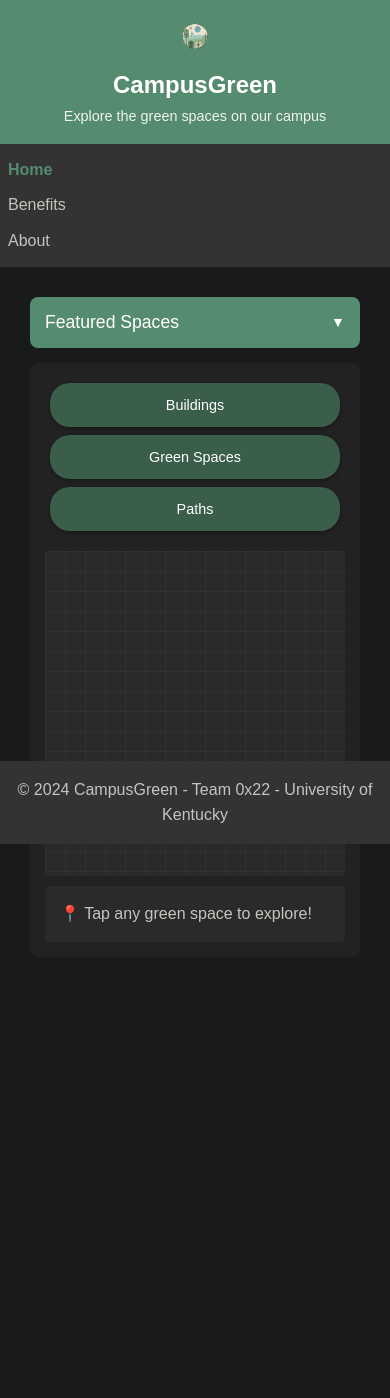
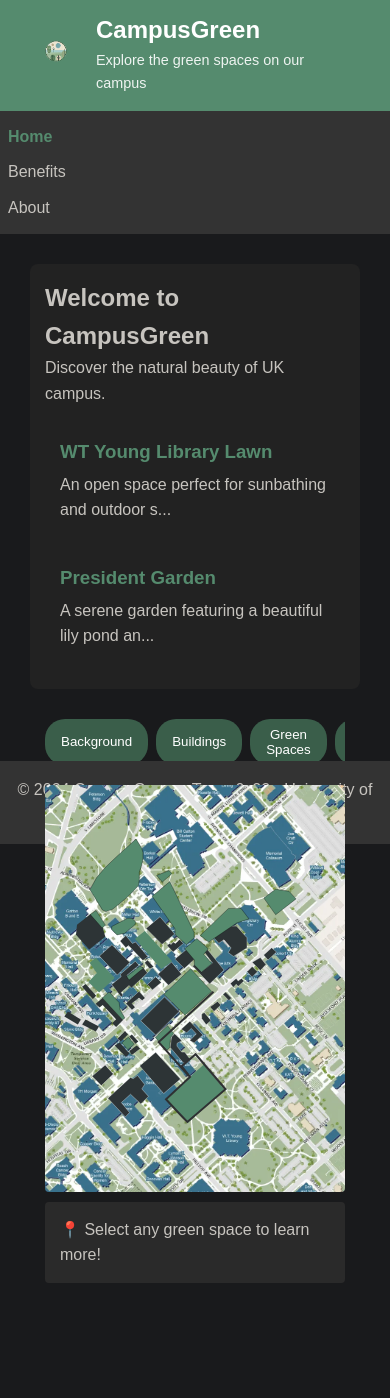
Before and after one commit to Niveusgh/Campus-greenspace-explorer, a Flask app: page / in a window 390 px wide. Before the commit the page ends 942 px from the top, so only its background shows below. Run offline with Flask 3, Linux system fonts and the light colour scheme.

Commit message:
background img update and svg file aligment

```diff
--- a/app.py
+++ b/app.py
@@ -1,19 +1,37 @@
-from flask import Flask, render_template
-from flask import send_from_directory
+from flask import Flask, render_template, send_from_directory
+from datetime import datetime
 import os
 
 app = Flask(__name__)
 
-# Add this line for development
+# Development configuration
 app.config['SEND_FILE_MAX_AGE_DEFAULT'] = 0
 
+# Campus data dictionary - main feature content
+CAMPUS_DATA = {
+    'map_layers': [
+        {'id': 'buildings', 'name': 'Buildings'},
+        {'id': 'spaces', 'name': 'Green Spaces'},
+        {'id': 'paths', 'name': 'Paths'}
+    ],
+    'location_info': {
+        'WT Young Library Lawn': {
+            'description': 'An open space perfect for sunbathing and outdoor studying.',
+            'features': ['Open Grass Area', 'Study Spots', 'WiFi Access', 'Natural Shade']
+        },
+        'President Garden': {
+            'description': 'A serene garden featuring a beautiful lily pond and various native plants.',
+            'features': ['Lily Pond', 'Native Plants', 'Benches', 'Shade Trees']
+        }
+    }
+}
+
+# Main routes
 @app.route('/')
 def index():
-    return render_template('index.html')
-
-@app.route('/map')
-def map():
-    return render_template('map.html')
+    return render_template('index.html',
+                         map_layers=CAMPUS_DATA['map_layers'],
+                         location_info=CAMPUS_DATA['location_info'])
 
 @app.route('/wellness')
 def wellness():
@@ -23,19 +41,12 @@ def wellness():
 def about():
     return render_template('about.html')
 
-@app.route('/favicon.ico')
-def favicon():
-    return send_from_directory(os.path.join(app.root_path, 'static', 'images'),
-                               'favicon.ico', mimetype='image/vnd.microsoft.icon')
+# Remove /map route since map is on index
 
-# Add this route to app.py for testing
-@app.route('/test-logo')
-def test_logo():
-    try:
-        return send_from_directory(os.path.join(app.root_path, 'static', 'images'),
-                                 'logo.png')
-    except Exception as e:
-        return f"Error: {str(e)}", 404
+# Template context processor for global variables
+@app.context_processor
+def utility_processor():
+    return {'current_year': datetime.now().year}
 
 if __name__ == '__main__':
     app.run(debug=True)
--- a/static/css/main.css
+++ b/static/css/main.css
@@ -1,3 +1,4 @@
+/* Reset & Base Styles */
 * {
     margin: 0;
     padding: 0;
@@ -11,43 +12,55 @@ body {
     background-color: #191A1C;
 }
 
-/* Header Styles */
+/* Layout & Common Styles */
+main {
+    padding: 20px;
+    max-width: 1200px;
+    margin: 0 auto;
+}
+
+/* Header Components */
 header {
     background-color: #558B6E;
-    color: white;
     padding: 1rem;
+    display: flex;
+    justify-content: center;
+}
+
+.header-content {
     display: flex;
     align-items: center;
     gap: 20px;
+    margin: 0 auto;
+    padding: 0 20px;
 }
 
-/* Logo Styles */
 .logo {
-    max-height: 60px;
-    width: auto; /* Maintain aspect ratio */
-    margin: 0;
-    flex-shrink: 0;
-    transition: transform 0.2s ease;
+    width: 50px;
+    height: 50px;
+    object-fit: contain;
 }
 
 .header-text {
     display: flex;
     flex-direction: column;
-    gap: 5px; /* Add some space between title and subtitle */
+    gap: 4px;
 }
 
 .site-title {
+    color: white;
+    font-size: 1.75rem;
     margin: 0;
-    font-size: 2em;
     line-height: 1.2;
 }
 
 .site-subtitle {
+    color: rgba(255, 255, 255, 0.9);
     margin: 0;
-    opacity: 0.9;
+    font-size: 0.95rem;
 }
 
-/* Navigation Styles */
+/* Navigation */
 nav {
     background-color: #333;
     color: #C7C4BF;
@@ -69,23 +82,12 @@ nav ul li a {
     text-decoration: none;
 }
 
-/* Main Content Styles */
-main {
-    padding: 20px;
-    max-width: 1200px;
-    margin: 0 auto;
+nav ul li a.active {
+    color: #558B6E;
+    font-weight: bold;
 }
 
-/* Map Container Styles */
-#map-container {
-    height: 400px;
-    border: 1px solid #333;
-    margin-bottom: 20px;
-    background-color: #151617;
-    border-radius: 4px;
-}
-
-/* Green Space Info Styles */
+/* Content Sections */
 .green-space-info {
     background-color: #2A2A2A;
     border: 1px solid #333;
@@ -94,7 +96,46 @@ main {
     border-radius: 4px;
 }
 
-/* Footer Styles */
+/* Interactive Elements */
+.background-toggle {
+    padding: 8px 16px;
+    background: #558B6E;
+    color: white;
+    border: none;
+    border-radius: 20px;
+    cursor: pointer;
+    transition: background-color 0.3s;
+    font-size: 0.9em;
+}
+
+.background-toggle.active {
+    background: #3A5E4A;
+}
+
+/* SVG Map Elements */
+.map-background {
+    position: absolute;
+    top: 0;
+    left: 0;
+    width: 100%;
+    height: 100%;
+    object-fit: cover;
+    z-index: 1;
+    transition: opacity 0.3s ease;
+}
+
+.map-background.hidden {
+    opacity: 0;
+    pointer-events: none;
+}
+
+path:hover,
+polygon:hover {
+    cursor: pointer;
+    transition: fill 0.3s;
+}
+
+/* Footer */
 footer {
     background-color: #333;
     color: #C7C4BF;
@@ -105,135 +146,7 @@ footer {
     width: 100%;
 }
 
-/* Map Controls */
-.map-controls {
-    display: flex;
-    gap: 10px;
-    margin-bottom: 15px;
-    padding: 5px;
-}
-
-.layer-toggle {
-    padding: 10px 20px;
-    background: #333;
-    color: #C7C4BF;
-    border: 2px solid #558B6E;
-    border-radius: 20px;
-    cursor: pointer;
-    transition: all 0.3s ease;
-    font-weight: 500;
-}
-
-.layer-toggle:hover {
-    background: #3F4447;
-    border-color: #6A9F83;
-}
-
-.layer-toggle.active {
-    background: #558B6E;
-    color: white;
-    border-color: #67A282;
-    box-shadow: 0 2px 4px rgba(0,0,0,0.3);
-}
-
-/* Map Layers */
-.map-layers {
-    position: relative;
-    background: #909093; /* Lighter gray background */
-    border-radius: 4px;
-    overflow: hidden;
-    flex-grow: 1;
-    min-height: 500px;
-}
-
-.map-layers::before {
-    content: '';
-    position: absolute;
-    top: 0;
-    left: 0;
-    width: 100%;
-    height: 100%;
-    background-image:
-        linear-gradient(rgba(255,255,255,0.03) 1px, transparent 1px),
-        linear-gradient(90deg, rgba(255,255,255,0.03) 1px, transparent 1px);
-    background-size: 20px 20px;
-    pointer-events: none;
-}
-
-.map-layers svg {
-    position: absolute;
-    top: 0;
-    left: 0;
-    width: 100%;
-    height: 100%;
-}
-
-/* Building colors - adjust for better contrast */
-.layer-buildings path {
-    fill: #3F4552; /* Lighter building color */
-    stroke: #6a7790; /* Brighter outline */
-    stroke-width: 1.5;
-}
-
-.layer-spaces path {
-    fill: #558B6E;
-    stroke: #67A282;
-    stroke-width: 1.5;
-}
-
-/* Path colors - make more visible */
-.layer-paths path {
-    fill: none;
-    stroke: #999; /* Brighter paths */
-    stroke-width: 2.5;
-}
-
-/* Layer visibility */
-.layer-buildings,
-.layer-spaces,
-.layer-paths {
-    display: none;
-}
-
-.layer-buildings.visible {
-    display: block;
-    z-index: 1;
-}
-
-.layer-spaces.visible {
-    display: block;
-    z-index: 2;
-}
-
-.layer-paths.visible {
-    display: block;
-    z-index: 3;
-}
-
-/* Hover effects */
-.layer-buildings path:hover {
-    fill: #3B4150;
-}
-
-.layer-spaces path:hover {
-    fill: #67A282;
-}
-
-/* Info Panel */
-.info-panel {
-    background: #2A2A2A;
-    padding: 15px;
-    border-radius: 4px;
-    margin-top: 20px;
-    color: #C7C4BF;
-}
-
-.info-panel h3 {
-    color: #558B6E;
-    margin-bottom: 10px;
-}
-
-/* Responsive Design */
+/* Media Queries */
 @media (max-width: 600px) {
     nav ul {
         flex-direction: column;
@@ -244,33 +157,15 @@ footer {
     }
 
     .logo {
-        max-height: 50px;
+        width: 40px;
+        height: 40px;
     }
 
     .site-title {
-        font-size: 1.5em;
+        font-size: 1.5rem;
     }
 
     .site-subtitle {
-        font-size: 0.9em;
-    }
-
-    .map-controls {
-        flex-direction: column;
-    }
-
-    .layer-toggle {
-        width: 100%;
-        text-align: center;
-    }
-
-    .map-layers {
-        min-height: 300px;
+        font-size: 0.9rem;
     }
 }
-
-/* Active Navigation Link */
-nav ul li a.active {
-    color: #558B6E;
-    font-weight: bold;
-}
--- a/templates/base.html
+++ b/templates/base.html
@@ -5,27 +5,25 @@
     <meta name="viewport" content="width=device-width, initial-scale=1.0">
     <meta name="description" content="Explore University of Kentucky's campus green spaces">
     <meta name="theme-color" content="#558B6E">
-
     <title>{% block title %}CampusGreen{% endblock %}</title>
 
-    <!-- Favicon -->
     <link rel="icon" type="image/x-icon" href="{{ url_for('static', filename='images/favicon.ico') }}">
-
-    <!-- Base styles -->
     <link rel="stylesheet" href="{{ url_for('static', filename='css/main.css') }}">
-
-    <!-- Allow pages to add their own CSS -->
     {% block extra_css %}{% endblock %}
 </head>
 <body>
-    <header class="header-text">
-        <img src="{{ url_for('static', filename='images/logo.png') }}"
-             alt="CampusGreen Logo"
-             class="logo"
-             width="150"
-             height="150">
-        <h1 class="site-title">CampusGreen</h1>
-        <p class="site-subtitle">Explore the green spaces on our campus</p>
+    <header>
+        <div class="header-content">
+            <img src="{{ url_for('static', filename='images/logo.png') }}"
+                 alt="CampusGreen Logo"
+                 class="logo"
+                 width="50"
+                 height="50">
+            <div class="header-text">
+                <h1 class="site-title">CampusGreen</h1>
+                <p class="site-subtitle">Explore the green spaces on our campus</p>
+            </div>
+        </div>
     </header>
 
     <nav class="nav-bar">
@@ -37,18 +35,13 @@
     </nav>
 
     <main>
-        {% block content %}
-        {% endblock %}
+        {% block content %}{% endblock %}
     </main>
 
     <footer>
-        <p>&copy; 2024 CampusGreen - Team 0x22 - University of Kentucky</p>
+        <p>&copy; {{ current_year }} CampusGreen - Team 0x22 - University of Kentucky</p>
     </footer>
 
-    <!-- Base JavaScript -->
-    <script src="{{ url_for('static', filename='js/main.js') }}" defer></script>
-
-    <!-- Allow pages to add their own JavaScript -->
     {% block extra_js %}{% endblock %}
 </body>
 </html>
--- a/templates/index.html
+++ b/templates/index.html
@@ -1,63 +1,34 @@
 {% extends "base.html" %}
+
+{% block title %}CampusGreen - Interactive Campus Map{% endblock %}
 
 {% block extra_css %}
 <style>
-    /* Mobile-first base styles */
+    /* Layout */
     .main-container {
         display: flex;
         flex-direction: column;
         gap: 15px;
         padding: 10px;
-        margin-bottom: 70px; /* Larger footer clearance for mobile */
+        margin-bottom: 70px;
     }
 
-    /* Collapsible sidebar for mobile */
+    /* Sidebar */
     .sidebar {
         background: #222;
         border-radius: 8px;
         overflow: hidden;
     }
 
-    .sidebar-toggle {
-        width: 100%;
+    .sidebar-content {
         padding: 15px;
-        background: #558B6E;
-        color: white;
-        border: none;
-        text-align: left;
-        font-size: 1.1em;
-        cursor: pointer;
-        display: flex;
-        justify-content: space-between;
-        align-items: center;
     }
 
-    .sidebar-toggle::after {
-        content: '▼';
-        font-size: 0.8em;
-        transition: transform 0.3s;
-    }
-
-    .sidebar-toggle.active::after {
-        transform: rotate(180deg);
-    }
-
-    .sidebar-content {
-        padding: 15px;
-        display: none;
-    }
-
-    .sidebar-content.active {
-        display: block;
-    }
-
-    /* Featured spaces list */
     .green-space-list {
         margin-top: 15px;
     }
 
     .green-space-item {
-        background: #2A2A2A;
         border-radius: 4px;
         padding: 15px;
         margin-bottom: 10px;
@@ -72,53 +43,60 @@
     .green-space-item h3 {
         color: #558B6E;
         margin-bottom: 5px;
-        font-size: 1.1em;
     }
 
-    /* Map section */
+    /* Map Section */
     .map-section {
-        background: #222;
         border-radius: 8px;
         padding: 15px;
-        height: calc(100vh - 250px); /* Adjust based on your header/footer */
+        height: calc(100vh - 250px);
         display: flex;
         flex-direction: column;
     }
 
-    /* Mobile-optimized controls */
     .map-controls {
         display: flex;
         gap: 8px;
         margin-bottom: 15px;
         overflow-x: auto;
         padding-bottom: 5px;
-        -webkit-overflow-scrolling: touch;
     }
 
-    .layer-toggle {
-        padding: 10px 15px;
+    .control-button {
+        padding: 8px 16px;
         background: #558B6E;
         color: white;
         border: none;
-        border-radius: 20px; /* Rounded buttons for better touch */
+        border-radius: 20px;
         cursor: pointer;
         transition: background-color 0.3s;
-        white-space: nowrap;
-        font-size: 0.9em;
     }
 
-    .layer-toggle.active {
+    .control-button.active {
         background: #3A5E4A;
     }
 
-    /* Map container */
-    .map-layers {
+    /* Map Container */
+    .map-container {
         position: relative;
-        background: #2A2A2A;
         border-radius: 4px;
         overflow: hidden;
         flex-grow: 1;
-        touch-action: manipulation; /* Better touch handling */
+    }
+
+    .map-background {
+        position: absolute;
+        top: 0;
+        left: 0;
+        width: 100%;
+        height: 100%;
+        object-fit: cover;
+        z-index: 1;
+        transition: opacity 0.3s;
+    }
+
+    .map-background.hidden {
+        opacity: 0;
     }
 
     .map-layers svg {
@@ -127,20 +105,10 @@
         left: 0;
         width: 100%;
         height: 100%;
+        z-index: 2;
     }
 
-    /* Make SVG elements more touch-friendly */
-    path, polygon {
-        cursor: pointer;
-        transition: fill 0.3s;
-    }
-
-    path:hover, polygon:hover {
-        fill: #558B6E;
-        opacity: 0.7;
-    }
-
-    /* Bottom info panel */
+    /* Info Panel */
     .info-panel {
         background: #2A2A2A;
         padding: 15px;
@@ -149,16 +117,14 @@
         color: #C7C4BF;
         max-height: 30vh;
         overflow-y: auto;
-        -webkit-overflow-scrolling: touch;
     }
 
     .info-panel h3 {
         color: #558B6E;
         margin-bottom: 10px;
-        font-size: 1.2em;
     }
 
-    /* Desktop styles */
+    /* Desktop */
     @media (min-width: 768px) {
         .main-container {
             flex-direction: row;
@@ -170,42 +136,13 @@
             flex-shrink: 0;
         }
 
-        .sidebar-toggle {
-            display: none;
-        }
-
-        .sidebar-content {
-            display: block !important;
-            padding: 20px;
-        }
-
         .map-section {
             flex-grow: 1;
             height: calc(100vh - 200px);
         }
 
-        .map-controls {
-            flex-wrap: wrap;
-        }
-
-        .layer-toggle {
-            padding: 8px 16px;
-        }
-
         .info-panel {
             max-height: 200px;
-        }
-    }
-
-    /* Touch-specific optimizations */
-    @media (hover: none) {
-        .layer-toggle {
-            min-height: 44px; /* iOS minimum touch target */
-        }
-
-        .green-space-item {
-            padding: 12px 15px;
-            margin-bottom: 8px;
         }
     }
 </style>
@@ -213,43 +150,44 @@
 
 {% block content %}
 <div class="main-container">
+    <!-- Sidebar -->
     <aside class="sidebar">
-        <button class="sidebar-toggle">
-            Featured Spaces
-        </button>
         <div class="sidebar-content">
             <section id="welcome">
                 <h2>Welcome to CampusGreen</h2>
-                <p>Discover the natural beauty of UK.</p>
+                <p>Discover the natural beauty of UK campus.</p>
             </section>
 
             <section class="green-space-list">
-                <div class="green-space-item" data-location="WT Young Library Lawn">
-                    <h3>WT Young Library Lawn</h3>
-                    <p>An open space perfect for sunbathing.</p>
+                {% for location, info in location_info.items() %}
+                <div class="green-space-item" data-location="{{ location }}">
+                    <h3>{{ location }}</h3>
+                    <p>{{ info.description[:50] }}...</p>
                 </div>
-                <div class="green-space-item" data-location="President Garden">
-                    <h3>President Garden</h3>
-                    <p>Home to a nice lily pond.</p>
-                </div>
+                {% endfor %}
             </section>
         </div>
     </aside>
 
+    <!-- Map -->
     <section class="map-section">
         <div class="map-controls">
-            <button class="layer-toggle active" data-layer="buildings">Buildings</button>
-            <button class="layer-toggle active" data-layer="spaces">Green Spaces</button>
-            <button class="layer-toggle active" data-layer="paths">Paths</button>
+            <button class="control-button active" data-control="background">Background</button>
+            {% for layer in map_layers %}
+            <button class="control-button active" data-layer="{{ layer.id }}">{{ layer.name }}</button>
+            {% endfor %}
         </div>
 
-        <div class="map-layers">
-            <!-- SVGs will be loaded here -->
+        <div class="map-container">
+            <img src="{{ url_for('static', filename='images/map/campus-background.webp') }}"
+                 alt="Campus Map Background"
+                 class="map-background"
+                 id="mapBackground">
+            <div class="map-layers"></div>
         </div>
 
         <div class="info-panel">
-            <p>📍 Tap any green space to explore!</p>
-        </div>
+            <p>📍 Select any green space to learn more!</p>
         </div>
     </section>
 </div>
@@ -258,63 +196,52 @@
 {% block extra_js %}
 <script>
 document.addEventListener('DOMContentLoaded', function() {
+    // DOM Elements
     const mapLayers = document.querySelector('.map-layers');
     const infoPanel = document.querySelector('.info-panel');
-    const sidebarToggle = document.querySelector('.sidebar-toggle');
-    const sidebarContent = document.querySelector('.sidebar-content');
+    const backgroundToggle = document.querySelector('[data-control="background"]');
+    const mapBackground = document.getElementById('mapBackground');
 
-    // Sidebar toggle for mobile
-    sidebarToggle?.addEventListener('click', () => {
-        sidebarToggle.classList.toggle('active');
-        sidebarContent.classList.toggle('active');
-    });
-
-    // Load SVGs
-    const svgFiles = {
+    // Map Configuration
+    const svgLayers = {
         buildings: "{{ url_for('static', filename='images/map/Buildings.svg') }}",
-        spaces: "{{ url_for('static', filename='images/map/Green Spaces.svg') }}",
+        spaces: "{{ url_for('static', filename='images/map/GreenSpaces.svg') }}",
         paths: "{{ url_for('static', filename='images/map/Paths.svg') }}"
     };
 
-    // Location database
-    const locationInfo = {
-        'WT Young Library Lawn': {
-            description: 'An open space perfect for sunbathing and outdoor studying.',
-            features: ['Open Grass Area', 'Study Spots', 'WiFi Access', 'Natural Shade']
-        },
-        'President Garden': {
-            description: 'A serene garden featuring a beautiful lily pond and various native plants.',
-            features: ['Lily Pond', 'Native Plants', 'Benches', 'Shade Trees']
-        }
-    };
+    const locationInfo = {{ location_info|tojson|safe }};
 
-    // Load SVG files
-    Object.entries(svgFiles).forEach(([key, path]) => {
-        fetch(path)
-            .then(response => response.text())
-            .then(svgContent => {
+    // Load Map Layers
+    async function loadMapLayers() {
+        for (const [key, url] of Object.entries(svgLayers)) {
+            try {
+                const response = await fetch(url);
+                const svgContent = await response.text();
                 const div = document.createElement('div');
                 div.innerHTML = svgContent;
                 const svg = div.querySelector('svg');
+
                 svg.classList.add(`layer-${key}`);
                 mapLayers.appendChild(svg);
 
-                // Add touch/click handlers
+                // Add click handlers to SVG elements
                 svg.querySelectorAll('path, polygon').forEach(element => {
-                    element.addEventListener('click', (e) => {
-                        e.preventDefault(); // Prevent double-tap zoom on mobile
+                    element.addEventListener('click', () => {
                         const name = element.getAttribute('id') || 'Unnamed Location';
                         updateInfoPanel(name);
                     });
                 });
-            });
-    });
+            } catch (error) {
+                console.error(`Failed to load ${key} layer:`, error);
+            }
+        }
+    }
 
-    // Layer toggles
-    document.querySelectorAll('.layer-toggle').forEach(button => {
+    // Layer Toggle Controls
+    document.querySelectorAll('.control-button[data-layer]').forEach(button => {
         button.addEventListener('click', () => {
+            button.classList.toggle('active');
             const layer = button.dataset.layer;
-            button.classList.toggle('active');
             const svg = document.querySelector(`.layer-${layer}`);
             if (svg) {
                 svg.style.display = button.classList.contains('active') ? 'block' : 'none';
@@ -322,19 +249,21 @@ document.addEventListener('DOMContentLoaded', function() {
         });
     });
 
-    // Clickable sidebar items
+    // Background Toggle
+    backgroundToggle?.addEventListener('click', () => {
+        backgroundToggle.classList.toggle('active');
+        mapBackground.classList.toggle('hidden');
+    });
+
+    // Sidebar Location Links
     document.querySelectorAll('.green-space-item').forEach(item => {
         item.addEventListener('click', () => {
             const location = item.dataset.location;
             updateInfoPanel(location);
-            // On mobile, auto-close the sidebar after selection
-            if (window.innerWidth < 768) {
-                sidebarToggle.classList.remove('active');
-                sidebarContent.classList.remove('active');
-            }
         });
     });
 
+    // Update Info Panel Content
     function updateInfoPanel(locationName) {
         const info = locationInfo[locationName] || {
             description: 'A beautiful spot on campus.',
@@ -352,6 +281,9 @@ document.addEventListener('DOMContentLoaded', function() {
             ` : ''}
         `;
     }
+
+    // Initialize Map
+    loadMapLayers();
 });
 </script>
 {% endblock %}
```
Also changed, not shown: templates/map_update.html (deleted, +0 -158 lines), static/images/map/Buildings.svg, static/images/map/Green Spaces.svg (deleted), static/images/map/GreenSpaces.svg (added), static/images/map/Paths.svg, static/images/map/campus-background.webp (added).
